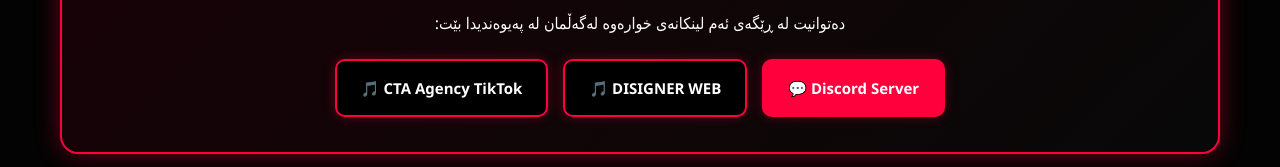
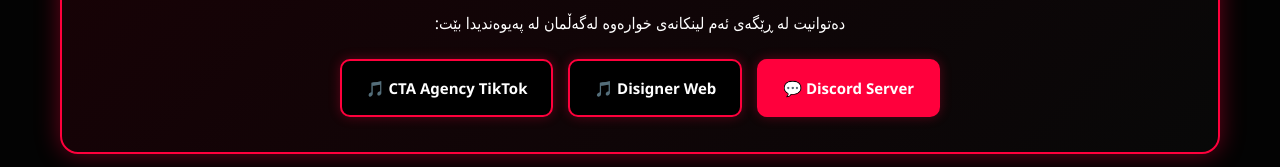
Before and after one commit to yaranmesud9-star/cta-agency, a plain HTML site: page index.html in a window 1280 px wide. Shown: the part 2217-2384 px from the top of the page. Drawn offline with Linux system fonts and the light colour scheme.

Commit message:
Update index.html

```diff
--- a/index.html
+++ b/index.html
@@ -485,7 +485,7 @@
                     </a>
 
                     <a href="https://www.tiktok.com/@imyara88?_r=1&_t=ZS-995mQxMXOgH" target="_blank" class="social-btn">
-                        🎵 DISIGNER WEB
+                        🎵 Disigner Web
                     </a>
 
                     <a href="https://discord.gg/heviland" target="_blank" class="social-btn discord-btn-highlight">
```
